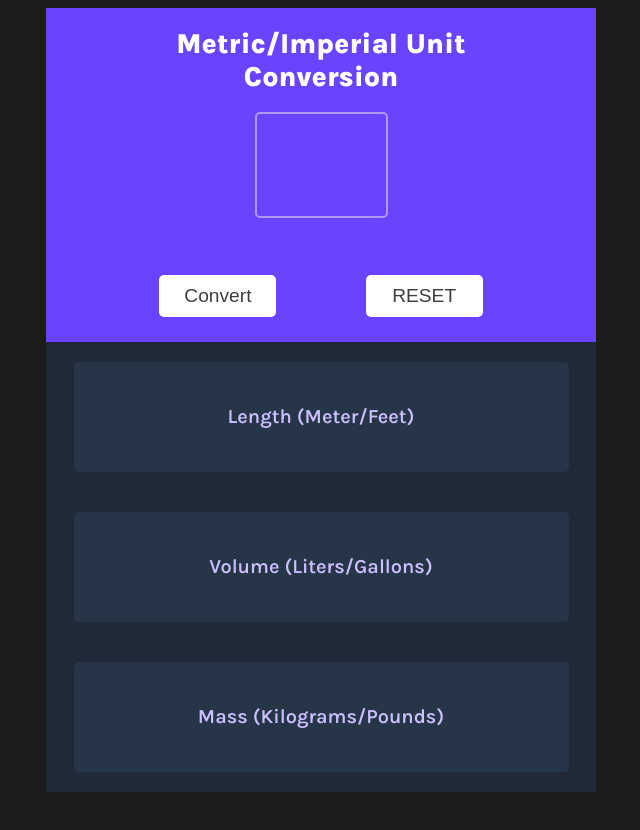
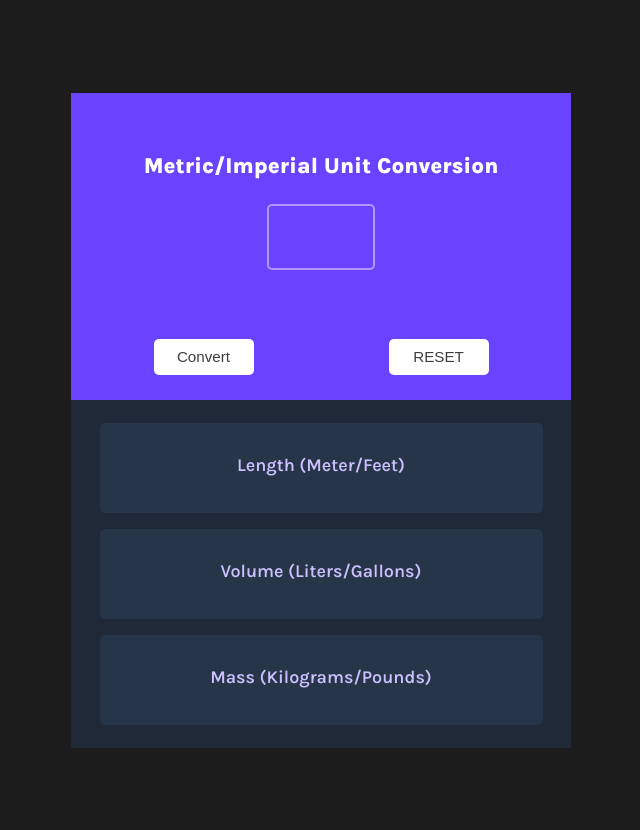
Before and after one commit to nihal1434/unitConverter, a website built with Vite: page index.html in a window 1280 px wide. Shown: the whole page, without its empty margins (319-959 px from the left). Before the commit the page ends 800 px from the top, so only its background shows below. Built offline with nearby package versions, Linux system fonts and the light colour scheme.

Commit message:
improved the css

```diff
--- a/index.css
+++ b/index.css
@@ -1,19 +1,19 @@
 body {
     margin: 0;
     background: #1C1C1C;
-    height: 100vh;
     display: flex;
+    height:100vh;
     flex-direction: column;
     align-items: center;
     justify-content: center;
     font-family: "Karla", sans-serif;
-
+    padding: 20px; /* add breathing room instead of huge height */
 }
 
 .container {
     width: 90%;
-    max-width: 550px;
-    min-height: 300px;
+    max-width: 500px;
+    margin: 0 auto;
     text-align: center;
 }
 
@@ -23,81 +23,100 @@ body {
     display: flex;
     flex-direction: column;
     align-items: center;
+    padding: 15px ;
+    padding-top: 50px;
 
 }
+
 input:focus {
-  border-color: #fff;
-  outline: none;
-  box-shadow: 0 0 5px #b295ff;
+    border-color: #fff;
+    outline: none;
+    box-shadow: 0 0 5px #b295ff;
 }
+
 .output {
     background: #1F2937;
     display: flex;
     flex-direction: column;
     align-items: center;
+    padding: 15px;
+
 }
 
 h1 {
-    width: 450px;
+    max-width: 90%;
     font-weight: 800;
-    font-size: 28px;
+    font-size: 22px;
     text-align: center;
+    margin: 10px 0 15px;
 }
-.error{
+
+.error {
     color: #fe0909;
     text-shadow: 0px 0px 1px black;
+    margin-top: 5px;
+    min-height: 18px;
 }
 
 input {
-    width: 125px;
-    height: 100px;
+    width: 100px;
+    height: 60px;
     background: transparent;
     color: #ffffff;
     border-radius: 5px;
     border: 2px solid #B295FF;
     font-weight: 700;
-    font-size: 3.5rem;
+    font-size: 2rem;
     text-align: center;
+    margin: 10px 0;
 }
 
 button {
-    width: 117px;
-    height: 42px;
-    margin-top: 25px;
-    margin-bottom: 25px;
+    width: 100px;
+    height: 36px;
+    margin: 10px;
     border-radius: 5px;
-    font-size: larger;
+    font-size: 0.95rem;
     border: none;
     background-color: #ffffff;
     color: #3D3D3D;
+    cursor: pointer;
+    transition: transform 0.2s ease, background-color 0.2s ease;
 }
-button:active{
-        background-color: #d4c6c6;
+
+button:active {
+    background-color: #d4c6c6;
 }
+
 button:hover {
-  transform: scale(1.05);
-  transition: 0.2s ease;
+    transform: scale(1.05);
 }
-.btn{
+
+.btn {
     display: flex;
-    width: 75%;
+    width: 100%;
     justify-content: space-around;
+    margin-top: 10px;
 }
+
 .output_area {
     width: 90%;
-    height: 110px;
+    min-height: 70px;
     background: #273549;
     display: flex;
     flex-direction: column;
     justify-content: center;
     color: #CCC1FF;
     font-weight: 600;
-    font-size: 20px;
+    font-size: 18px;
     border-radius: 5px;
+    margin: 8px 0;
+    padding: 10px;
 }
 
 span {
     font-weight: 400;
     color: #ffffff;
-    font-size: 1rem;
+    padding-top: 5px;
+    font-size: 0.95rem;
 }
```
Also changed, not shown: README.md.
